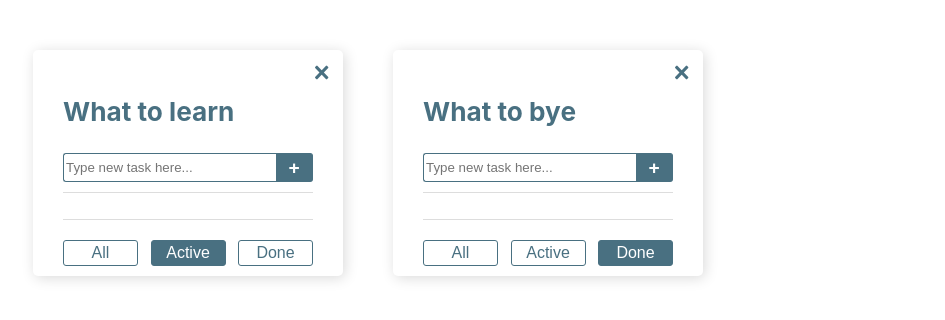
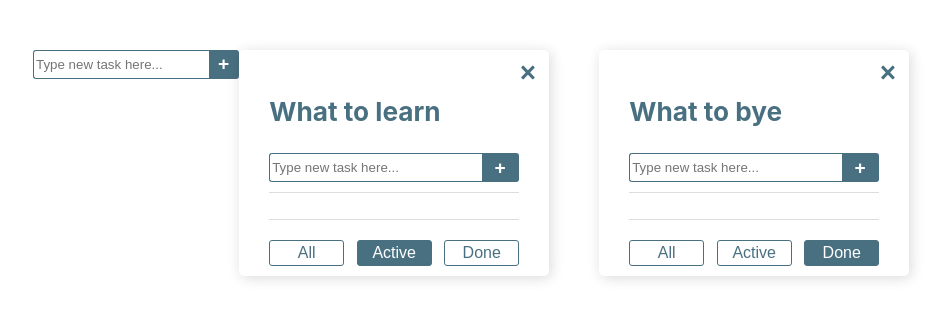
Before and after one commit to Max314ven/TodolistManager, a React (Create React App) app: page / in a window 1280 px wide. Shown: the top 320 px of the page, without its empty margins (17-962 px from the left). Built offline with nearby package versions, Linux system fonts and the light colour scheme.

Commit message:
ADDED: - AddItemForm component - Styles for AddItemForm - Possibility to add new Todolist with title by function addTodolist -TaskArrType -TaskStateType CHANGED: - Adding new tasks through AddItemForm component

```diff
--- /dev/null
+++ b/src/AddItemForm.module.css
@@ -0,0 +1,36 @@
+.error {
+    border: red 1px solid;
+}
+
+.errorMessage {
+    color: red;
+    text-align: left;
+    font-size: 1rem;
+}
+
+.todolist_container__header_input {
+    height: 1.8rem;
+    display: flex;
+
+
+}
+
+.todolist_container__header_input input {
+    width: 85%;
+    border: solid 1px #497081;
+    border-right: none;
+    border-radius: 3px 0 0 3px;
+    outline: none;
+}
+
+.todolist_container__header_input button {
+    width: 15%;
+    border: solid 1px #497081;
+    border-left: none;
+    border-radius: 0 3px 3px 0;
+    background-color: #497081;
+    color: #ffffff;
+    font-size: 1.2rem;
+    font-weight: bold;
+    outline: none;
+}
--- /dev/null
+++ b/src/AddItemForm.tsx
@@ -0,0 +1,48 @@
+import React, {ChangeEvent, KeyboardEvent, useState} from "react";
+import s from "./AddItemForm.module.css";
+
+export type AddItemFormPropsType = {
+    addItem: (title: string) => void
+
+}
+
+export function AddItemForm(props: AddItemFormPropsType) {
+    let [title, setTitle] = useState("")
+    let [error, setError] = useState<string | null>(null)
+
+
+    const addTask = () => {
+        if (title.trim() !== "") {
+            props.addItem(title.trim())
+            setTitle("")
+        } else {
+            setError("Title is required")
+        }
+    }
+    const inputOnChangeHandler = (e: ChangeEvent<HTMLInputElement>) => {
+        setError(null)
+        setTitle(e.currentTarget.value)
+    }
+
+    const inputOnKeyPressHandler = (e: KeyboardEvent<HTMLInputElement>) => {
+        if (e.key === "Enter") {
+            addTask();
+        }
+    }
+
+
+    return (
+        <div className={s.todolist_container__header_input}>
+            <input type="text"
+                   placeholder="Type new task here..."
+                   value={title}
+                   onChange={inputOnChangeHandler}
+                   onKeyPress={inputOnKeyPressHandler}
+            />
+            <button onClick={addTask}>+</button>
+            {error && <div className={s.errorMessage}>{error}</div>}
+        </div>
+
+    )
+
+}
--- a/src/App.tsx
+++ b/src/App.tsx
@@ -2,6 +2,7 @@ import React, {useState} from 'react';
 import s from "./App.module.css";
 import {TodoList} from "./TodoList";
 import {v1} from "uuid";
+import {AddItemForm} from "./AddItemForm";
 
 export type filterValueType = "All" | "Active" | "Done"
 
@@ -17,6 +18,8 @@ export type TasksArrType = {
     isDone: boolean
 }[]
 
+type TaskStateType = {[key:string]:TasksArrType}
+
 function App() {
 
     const todoListID1 = v1()
@@ -28,14 +31,14 @@ function App() {
         {id: todoListID2, title: "What to bye", filter: "Done"},
     ])
 
-    function deleteTodoList (todoListID:string){
-        let filteredTodoList = todoListArr.filter(tl=>tl.id !==todoListID )
+    function deleteTodoList(todoListID: string) {
+        let filteredTodoList = todoListArr.filter(tl => tl.id !== todoListID)
         setTodoLists(filteredTodoList)
         delete tasksArr[todoListID]
         setTasksArr({...tasksArr})
     }
 
-    let [tasksArr, setTasksArr] = useState({
+    let [tasksArr, setTasksArr] = useState<TaskStateType>({
             [todoListID1]: [
                 {id: v1(), title: "Learn JS", isDone: true},
                 {id: v1(), title: "Learn React", isDone: true},
@@ -62,14 +65,14 @@ function App() {
         setTasksArr({...tasksArr, [todoListID]: tasksArr[todoListID].filter(t => t.id !== taskID)})
     }
 
-    function addTask(title: string, todoListID:string) {
+    function addTask(title: string, todoListID: string) {
         let newTask = {id: v1(), title: title, isDone: true}
         let tasks = tasksArr[todoListID]
-        tasksArr[todoListID]=[newTask, ...tasks]
+        tasksArr[todoListID] = [newTask, ...tasks]
         setTasksArr({...tasksArr})
     }
 
-    function changeStatus(id: string, isDone: boolean, todoListID:string) {
+    function changeStatus(id: string, isDone: boolean, todoListID: string) {
         let tasks = tasksArr[todoListID]
         let task = tasks.find(t => t.id === id)
         if (task) {
@@ -79,8 +82,20 @@ function App() {
 
     }
 
+    function addTodolist(title: string) {
+        let newtodoList: TodoListType = {
+            id: v1(),
+            title: title,
+            filter: "All"
+        }
+        setTodoLists([newtodoList, ...todoListArr])
+        setTasksArr({...tasksArr, [newtodoList.id]: []})
+    }
+
+
     return (
         <div className={s.app_container}>
+            <AddItemForm addItem={addTodolist}/>
             {todoListArr.map(tl => {
 
                 let tasksForTodoList = tasksArr[tl.id]
--- a/src/TodoList.tsx
+++ b/src/TodoList.tsx
@@ -1,32 +1,25 @@
-import React, {ChangeEvent, KeyboardEvent, useState} from "react";
+import React, {ChangeEvent} from "react";
 import s from "./Todolist.module.css"
 import {filterValueType, TasksArrType} from "./App";
+import {AddItemForm} from "./AddItemForm";
 
 type TodoListType = {
-    id:string
+    id: string
     title: string
     tasksArr: TasksArrType
-    removeTask: (taskID: string, todoListID:string) => void
-    addTask: (title: string, todoListID:string) => void
-    changeActiveFilter: (value: filterValueType, todoListID:string) => void
-    changeCheckboxStatus: (id: string, isDone: boolean, todoListID:string) => void
-    filter:filterValueType
-    deleteTodoList:(todoListID:string)=>void
+    removeTask: (taskID: string, todoListID: string) => void
+    addTask: (title: string, todoListID: string) => void
+    changeActiveFilter: (value: filterValueType, todoListID: string) => void
+    changeCheckboxStatus: (id: string, isDone: boolean, todoListID: string) => void
+    filter: filterValueType
+    deleteTodoList: (todoListID: string) => void
 }
 
 export function TodoList(props: TodoListType) {
-    let [title, setTitle] = useState("")
-    let[error, setError]= useState<string|null>(null)
+    const addTask = (title:string) => {
+        props.addTask (title, props.id)
+    }
 
-
-    const addTask = () => {
-        if (title.trim() !== "") {
-            props.addTask(title.trim(), props.id)
-            setTitle("")
-        }else{
-            setError("Title is required")
-        }
-    }
 
     const onAllClickHandler = () => {
         props.changeActiveFilter("All", props.id)
@@ -38,34 +31,17 @@ export function TodoList(props: TodoListType) {
         props.changeActiveFilter("Done", props.id)
     }
 
-    const inputOnChangeHandler = (e: ChangeEvent<HTMLInputElement>) => {
-        setError(null)
-        setTitle(e.currentTarget.value)
-    }
-
-    const inputOnKeyPressHandler = (e: KeyboardEvent<HTMLInputElement>) => {
-        if (e.key === "Enter") {
-            addTask();
-        }
-    }
-
     return (
         <div className={s.todolist_container}>
             <div className={s.todolist_container__header}>
                 <div className={s.todolist_container__header_title}>
                     <h3>{props.title}</h3>
-                    <button className={s.todolist_container__header_title_btn} onClick={()=>{props.deleteTodoList(props.id)}}>🗙</button>
+                    <button className={s.todolist_container__header_title_btn} onClick={() => {
+                        props.deleteTodoList(props.id)
+                    }}>🗙
+                    </button>
                 </div>
-                <div className={s.todolist_container__header_input}>
-                    <input type="text"
-                           placeholder="Type new task here..."
-                           value={title}
-                           onChange={inputOnChangeHandler}
-                           onKeyPress={inputOnKeyPressHandler}
-                    />
-                    <button onClick={addTask}>+</button>
-                </div>
-                {error && <div className={s.errorMessage}>{error}</div>}
+                <AddItemForm addItem={addTask}/>
             </div>
             <div className={s.todolist_container__list}>
                 <ul>
@@ -88,9 +64,18 @@ export function TodoList(props: TodoListType) {
                 </ul>
             </div>
             <div className={s.todolist_container__filters}>
-                <button className={props.filter ==="All" ? s.todolist_container__filters_active_button : s.todolist_container__filters_button } onClick={onAllClickHandler}>All</button>
-                <button className={props.filter ==="Active" ? s.todolist_container__filters_active_button : s.todolist_container__filters_button } onClick={onActiveClickHandler}>Active</button>
-                <button className={props.filter ==="Done" ? s.todolist_container__filters_active_button : s.todolist_container__filters_button } onClick={onCompletedClickHandler}>Done</button>
+                <button
+                    className={props.filter === "All" ? s.todolist_container__filters_active_button : s.todolist_container__filters_button}
+                    onClick={onAllClickHandler}>All
+                </button>
+                <button
+                    className={props.filter === "Active" ? s.todolist_container__filters_active_button : s.todolist_container__filters_button}
+                    onClick={onActiveClickHandler}>Active
+                </button>
+                <button
+                    className={props.filter === "Done" ? s.todolist_container__filters_active_button : s.todolist_container__filters_button}
+                    onClick={onCompletedClickHandler}>Done
+                </button>
             </div>
         </div>
     )
--- a/src/Todolist.module.css
+++ b/src/Todolist.module.css
@@ -1,12 +1,3 @@
-.error {
-    border: red 1px solid;
-}
-
-.errorMessage {
-    color: red;
-    text-align: left;
-    font-size: 1rem;
-}
 
 .todolist_container {
     margin-right: 50px;
@@ -49,34 +40,6 @@
 .todolist_container__header_title_btn:hover{
     color: #cd5a5a;
 }
-
-.todolist_container__header_input {
-    height: 1.8rem;
-    display: flex;
-    justify-content: space-around;
-
-}
-
-.todolist_container__header_input input {
-    width: 85%;
-    border: solid 1px #497081;
-    border-right: none;
-    border-radius: 3px 0 0 3px;
-    outline: none;
-}
-
-.todolist_container__header_input button {
-    width: 15%;
-    border: solid 1px #497081;
-    border-left: none;
-    border-radius: 0 3px 3px 0;
-    background-color: #497081;
-    color: #ffffff;
-    font-size: 1.2rem;
-    font-weight: bold;
-    outline: none;
-}
-
 
 .todolist_container__list ul {
     list-style: none;
```
